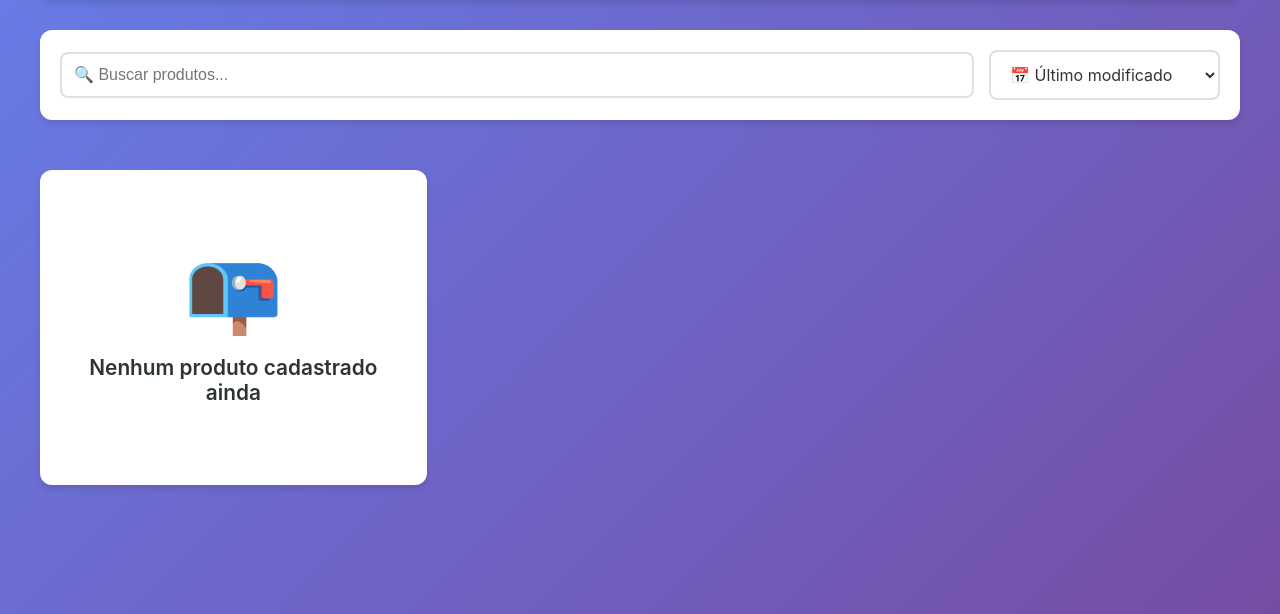
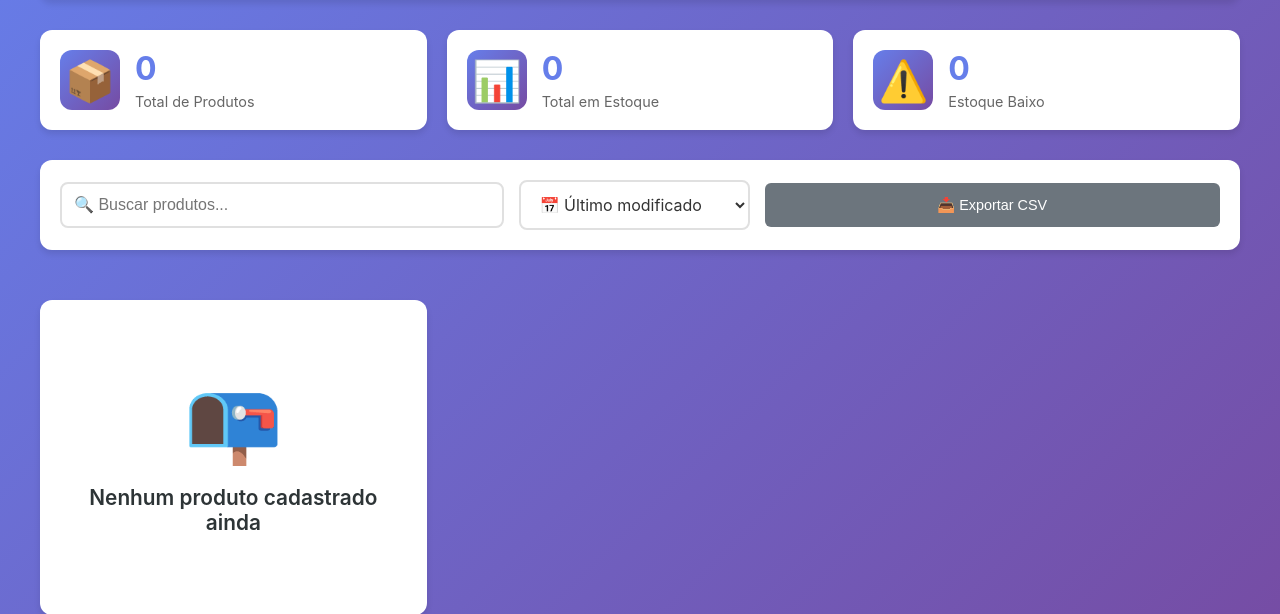
Before and after one commit to LucasContesini/ControleDeEstoque, a Flask app: page / in a window 1280 px wide. Shown: the part 124-738 px from the top of the page. Run offline with Flask 3, Linux system fonts and the light colour scheme; data that the repository does not hold is empty; some libraries are stand-ins or nearby versions.

Commit message:
Implementa estatísticas básicas e exportação CSV

```diff
--- a/app.py
+++ b/app.py
@@ -1,8 +1,10 @@
-from flask import Flask, render_template, request, jsonify, send_from_directory
+from flask import Flask, render_template, request, jsonify, send_from_directory, Response
 from werkzeug.utils import secure_filename
 import os
 import json
 import requests
+import csv
+import io
 from datetime import datetime
 from models import init_db, get_db, produto_para_dict, DATABASE_TYPE
 from db_helper import get_placeholder, get_cursor
@@ -612,6 +614,77 @@ def uploaded_file(filename):
         return redirect(filename)
     return send_from_directory(app.config['UPLOAD_FOLDER'], filename)
 
+@app.route('/api/produtos/exportar-csv', methods=['GET'])
+def exportar_csv():
+    """Exporta todos os produtos para CSV"""
+    ensure_db_initialized()
+    try:
+        conn = get_db()
+        cursor = get_cursor(conn)
+        cursor.execute('SELECT * FROM produtos ORDER BY data_atualizacao DESC')
+        produtos = cursor.fetchall()
+        cursor.close()
+        conn.close()
+
+        # Criar CSV em memória
+        output = io.StringIO()
+        writer = csv.writer(output)
+
+        # Cabeçalho
+        writer.writerow([
+            'ID',
+            'Título',
+            'Descrição',
+            'Quantidade Total',
+            'Quantidade Mercado Livre',
+            'Quantidade Shopee',
+            'Imagem',
+            'Especificações',
+            'Data Criação',
+            'Data Atualização'
+        ])
+
+        # Dados
+        for produto in produtos:
+            produto_dict = produto_para_dict(produto)
+            # Converter especificações de JSON para string legível
+            especificacoes = produto_dict.get('especificacoes', {})
+            if isinstance(especificacoes, str):
+                try:
+                    especificacoes = json.loads(especificacoes)
+                except:
+                    especificacoes = {}
+
+            especificacoes_str = ', '.join([f"{k}: {v}" for k, v in especificacoes.items()]) if especificacoes else ''
+
+            writer.writerow([
+                produto_dict.get('id', ''),
+                produto_dict.get('titulo', ''),
+                produto_dict.get('descricao', ''),
+                produto_dict.get('quantidade', 0),
+                produto_dict.get('quantidade_mercado_livre', 0),
+                produto_dict.get('quantidade_shopee', 0),
+                produto_dict.get('imagem', ''),
+                especificacoes_str,
+                produto_dict.get('data_criacao', ''),
+                produto_dict.get('data_atualizacao', '')
+            ])
+
+        # Criar resposta com CSV
+        output.seek(0)
+        response = Response(
+            output.getvalue(),
+            mimetype='text/csv',
+            headers={
+                'Content-Disposition': f'attachment; filename=controle-estoque-{datetime.now().strftime("%Y%m%d")}.csv'
+            }
+        )
+
+        return response
+
+    except Exception as e:
+        return jsonify({'erro': f'Erro ao exportar CSV: {str(e)}'}), 500
+
 # Handlers de erro já registrados acima (antes das rotas)
 
 # Para desenvolvimento local e produção
--- a/static/css/style.css
+++ b/static/css/style.css
@@ -54,6 +54,59 @@ header h1 span {
 header .btn-primary {
     white-space: nowrap;
     min-width: 150px;
+}
+
+/* Estatísticas */
+.estatisticas-container {
+    display: grid;
+    grid-template-columns: repeat(auto-fit, minmax(200px, 1fr));
+    gap: 20px;
+    margin-bottom: 30px;
+}
+
+.estatistica-card {
+    background: white;
+    padding: 20px;
+    border-radius: 12px;
+    box-shadow: 0 4px 6px rgba(0, 0, 0, 0.1);
+    display: flex;
+    align-items: center;
+    gap: 15px;
+    transition: transform 0.2s, box-shadow 0.2s;
+}
+
+.estatistica-card:hover {
+    transform: translateY(-2px);
+    box-shadow: 0 6px 12px rgba(0, 0, 0, 0.15);
+}
+
+.estatistica-icon {
+    font-size: 2.5rem;
+    width: 60px;
+    height: 60px;
+    display: flex;
+    align-items: center;
+    justify-content: center;
+    background: linear-gradient(135deg, #667eea 0%, #764ba2 100%);
+    border-radius: 12px;
+    flex-shrink: 0;
+}
+
+.estatistica-info {
+    flex: 1;
+}
+
+.estatistica-valor {
+    font-size: 2rem;
+    font-weight: 700;
+    color: #667eea;
+    line-height: 1.2;
+}
+
+.estatistica-label {
+    font-size: 0.9rem;
+    color: #666;
+    margin-top: 4px;
 }
 
 .filtros {
@@ -759,6 +812,24 @@ form {
         gap: 12px;
     }
 
+    .estatisticas-container {
+        grid-template-columns: 1fr;
+    }
+
+    .estatistica-card {
+        padding: 15px;
+    }
+
+    .estatistica-icon {
+        width: 50px;
+        height: 50px;
+        font-size: 2rem;
+    }
+
+    .estatistica-valor {
+        font-size: 1.5rem;
+    }
+
     #busca {
         width: 100%;
     }
--- a/static/js/app.js
+++ b/static/js/app.js
@@ -145,9 +145,21 @@ async function carregarProdutos() {
         produtos = await response.json();
         produtosFiltrados = [...produtos];
         ordenarProdutos();
+        atualizarEstatisticas(); // Atualizar estatísticas após carregar produtos
     } catch (error) {
         mostrarMensagem('Erro ao carregar produtos: ' + error.message, 'erro');
     }
+}
+
+// Atualizar estatísticas
+function atualizarEstatisticas() {
+    const totalProdutos = produtos.length;
+    const totalEstoque = produtos.reduce((sum, p) => sum + (p.quantidade || 0), 0);
+    const estoqueBaixo = produtos.filter(p => (p.quantidade || 0) === 0).length;
+
+    document.getElementById('total-produtos').textContent = totalProdutos;
+    document.getElementById('total-estoque').textContent = totalEstoque;
+    document.getElementById('estoque-baixo').textContent = estoqueBaixo;
 }
 
 // Atualizar produtos (com loading overlay)
@@ -172,6 +184,7 @@ async function atualizarProdutos(silencioso = false) {
         document.getElementById('ordenacao').value = ordenacaoAtual;
         ordenarProdutos();
 
+        atualizarEstatisticas(); // Atualizar estatísticas após atualizar produtos
         if (!silencioso) {
             mostrarMensagem('Produtos atualizados!', 'sucesso');
         }
@@ -819,3 +832,33 @@ document.addEventListener('keydown', function(event) {
         }
     }
 });
+
+// Exportar produtos para CSV
+async function exportarCSV() {
+    try {
+        const response = await fetch('/api/produtos/exportar-csv');
+
+        if (!response.ok) {
+            const error = await response.json();
+            mostrarToast(error.erro || 'Erro ao exportar CSV', 'erro');
+            return;
+        }
+
+        // Obter o blob do CSV
+        const blob = await response.blob();
+
+        // Criar link de download
+        const url = window.URL.createObjectURL(blob);
+        const a = document.createElement('a');
+        a.href = url;
+        a.download = `controle-estoque-${new Date().toISOString().split('T')[0]}.csv`;
+        document.body.appendChild(a);
+        a.click();
+        document.body.removeChild(a);
+        window.URL.revokeObjectURL(url);
+
+        mostrarToast('CSV exportado com sucesso!', 'sucesso');
+    } catch (error) {
+        mostrarToast('Erro ao exportar CSV: ' + error.message, 'erro');
+    }
+}
--- a/templates/index.html
+++ b/templates/index.html
@@ -18,6 +18,31 @@
             </div>
         </header>
 
+        <!-- Estatísticas -->
+        <div id="estatisticas" class="estatisticas-container">
+            <div class="estatistica-card">
+                <div class="estatistica-icon">📦</div>
+                <div class="estatistica-info">
+                    <div class="estatistica-valor" id="total-produtos">0</div>
+                    <div class="estatistica-label">Total de Produtos</div>
+                </div>
+            </div>
+            <div class="estatistica-card">
+                <div class="estatistica-icon">📊</div>
+                <div class="estatistica-info">
+                    <div class="estatistica-valor" id="total-estoque">0</div>
+                    <div class="estatistica-label">Total em Estoque</div>
+                </div>
+            </div>
+            <div class="estatistica-card">
+                <div class="estatistica-icon">⚠️</div>
+                <div class="estatistica-info">
+                    <div class="estatistica-valor" id="estoque-baixo">0</div>
+                    <div class="estatistica-label">Estoque Baixo</div>
+                </div>
+            </div>
+        </div>
+
         <div class="filtros">
             <div class="filtros-linha">
                 <input type="text" id="busca" placeholder="🔍 Buscar produtos..." onkeyup="filtrarProdutos()">
@@ -28,6 +53,9 @@
                     <option value="quantidade">📈 Quantidade (maior)</option>
                     <option value="quantidade-asc">📉 Quantidade (menor)</option>
                 </select>
+                <button class="btn btn-secondary" onclick="exportarCSV()" title="Exportar produtos para CSV">
+                    📥 Exportar CSV
+                </button>
             </div>
         </div>
 
```
